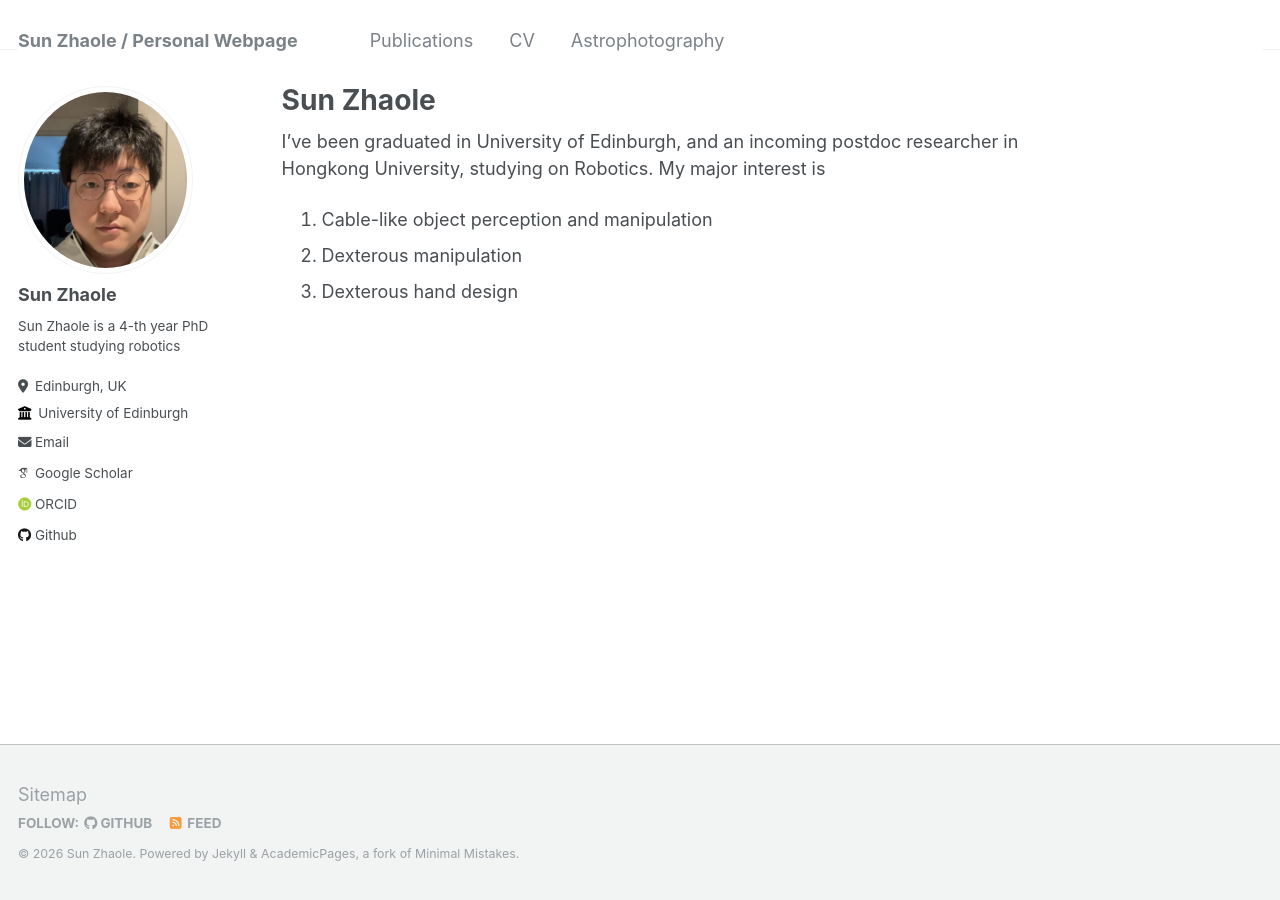
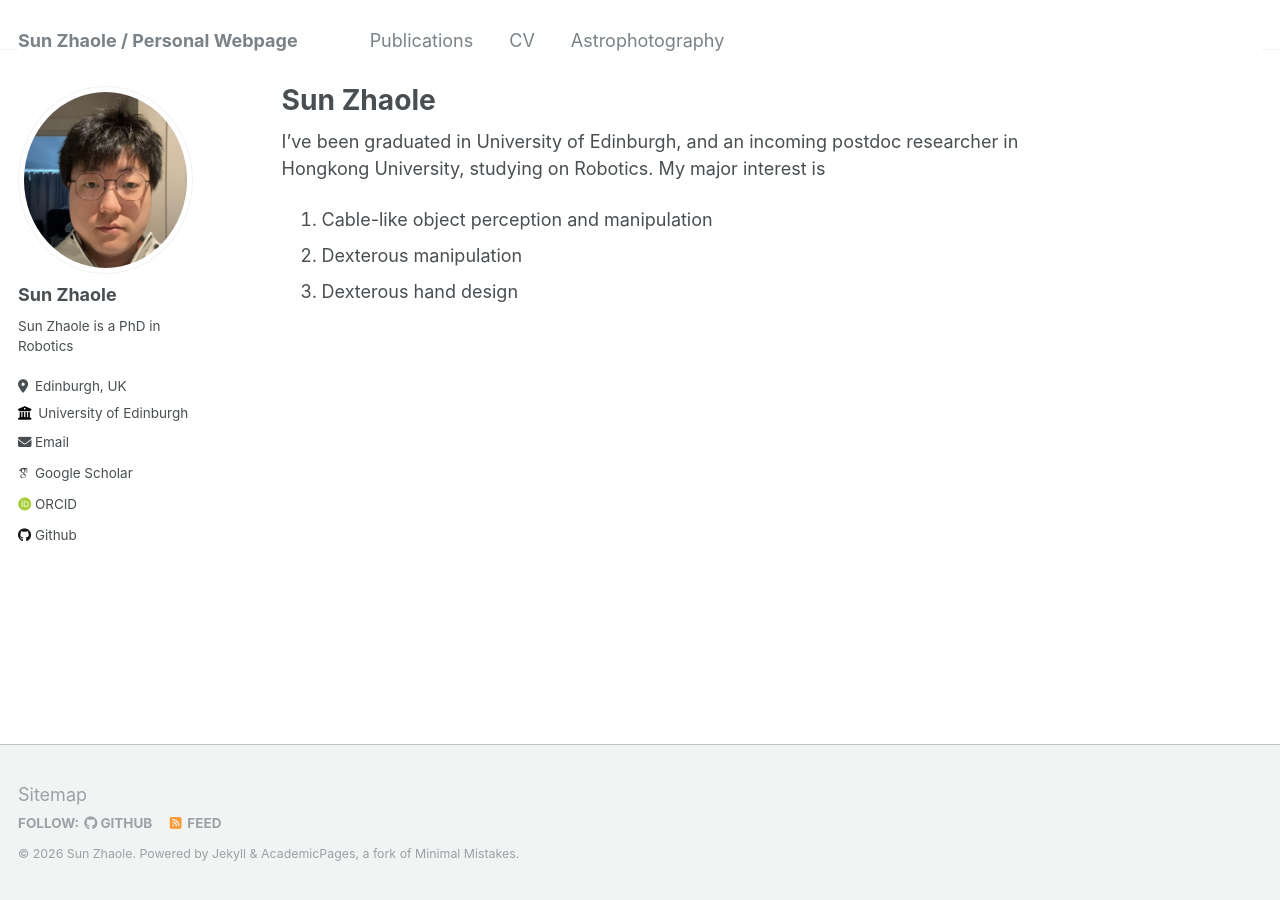
Before and after one commit to SunZhaole/sunzhaole.github.io, a Jekyll site: the page built from _pages/about.md, in a window 1280 px wide. Built offline with Jekyll 4.4.1, drawn with Linux system fonts in a browser that asks for light colours; some web fonts are replaced.

Commit message:
Update _config.yml

```diff
--- a/_config.yml
+++ b/_config.yml
@@ -24,11 +24,11 @@ author:
   avatar           : "profile.jpg"
   name             : "Sun Zhaole"
   pronouns         : # example: "she/her"
-  bio              : "Sun Zhaole is a 4-th year PhD student studying  robotics"
+  bio              : "Sun Zhaole is a PhD in Robotics"
   location         : "Edinburgh, UK"
   employer         : "University of Edinburgh"
   uri              : # URL
-  email            : "zhaole.sun@ed.ac.uk"
+  email            : "szlhszt@outlook.com"
 
   # Academic websites
   #arxiv            : # URL - Update with the correct link to your profile
```
